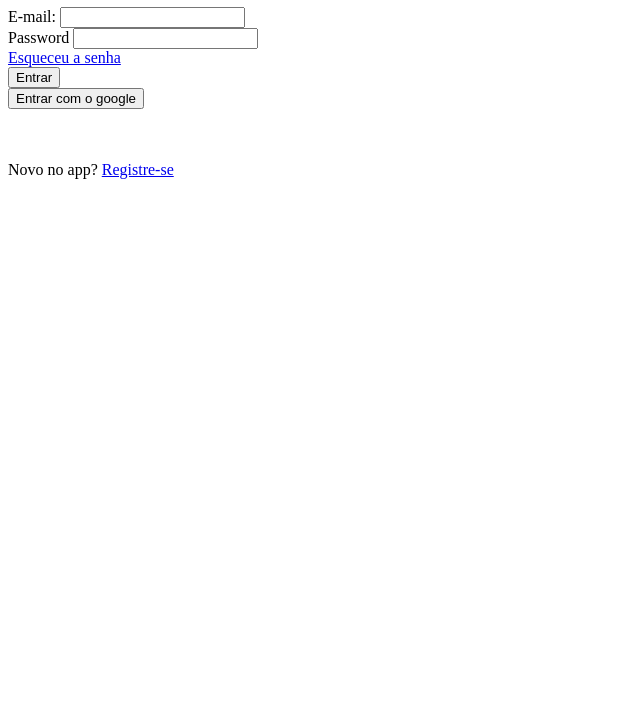
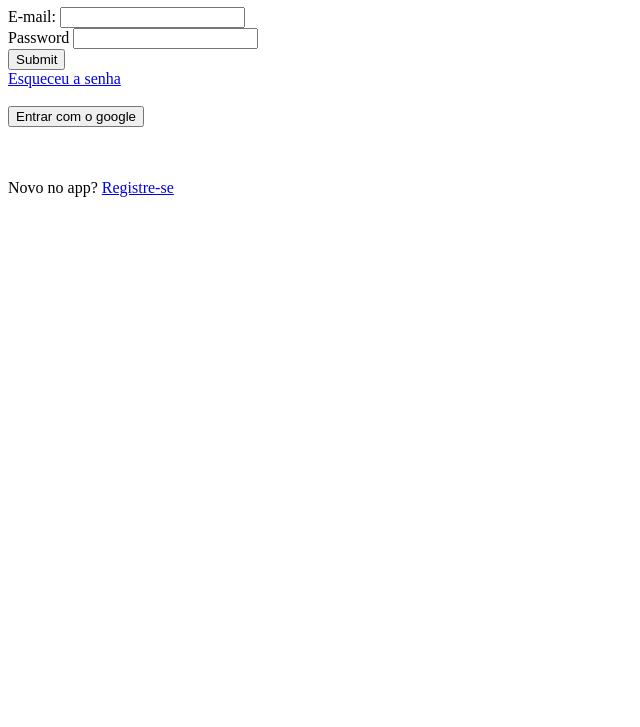
Before and after one commit to EduardoDuX/VAGAPCD, a plain HTML site: page tela_login.html in a window 1280 px wide. Shown: the part 73-800 px from the top of the page, without its empty margins (0-640 px from the left). Drawn offline with Linux system fonts and the light colour scheme.

Commit message:
Mudanças no formulario

```diff
--- a/tela_login.html
+++ b/tela_login.html
@@ -20,10 +20,13 @@
     <label for="passwd">Password</label>
     <input type="password" id="passwd" />
   </div>
+  <div>
+    <input type="submit" id="entrar">
+  </div>
 </form>
 <a href="esqueceu_a_senha.html">Esqueceu a senha</a>
 <br>
-<button>Entrar</button>
+
 <br>
 <button>Entrar com o google</button>
 <br>
```
